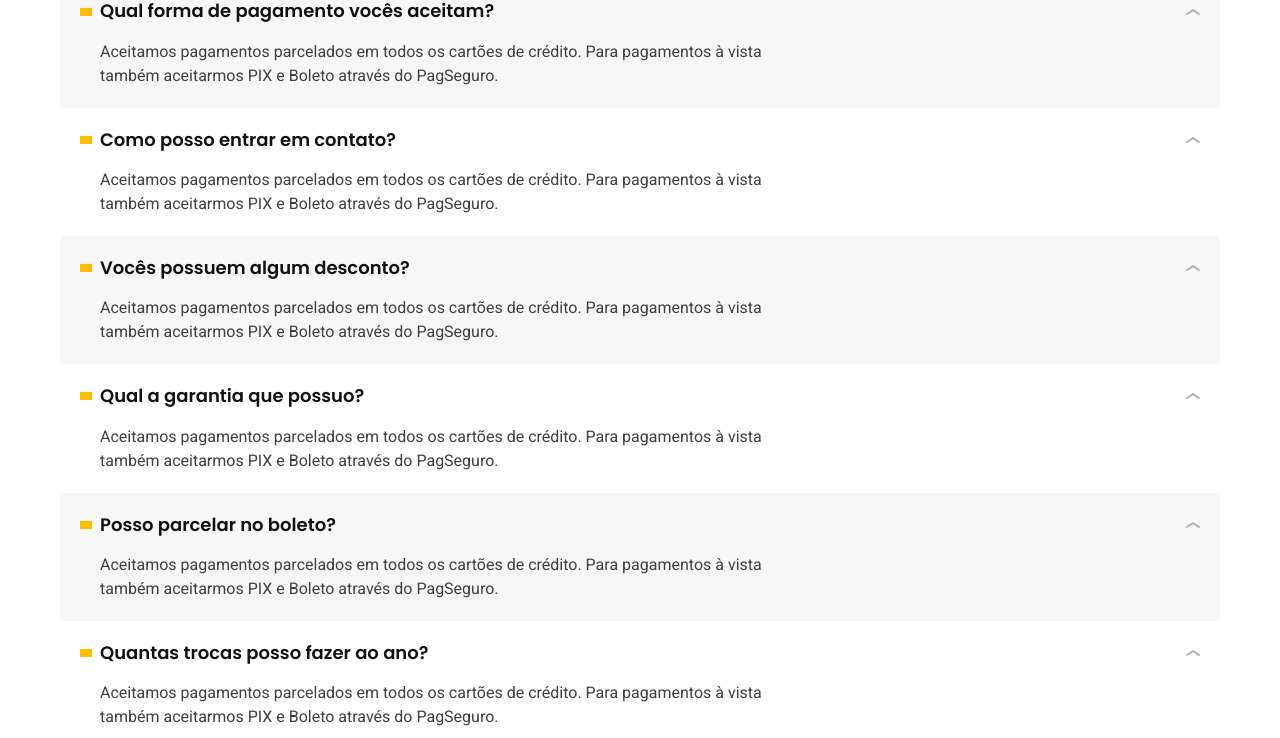
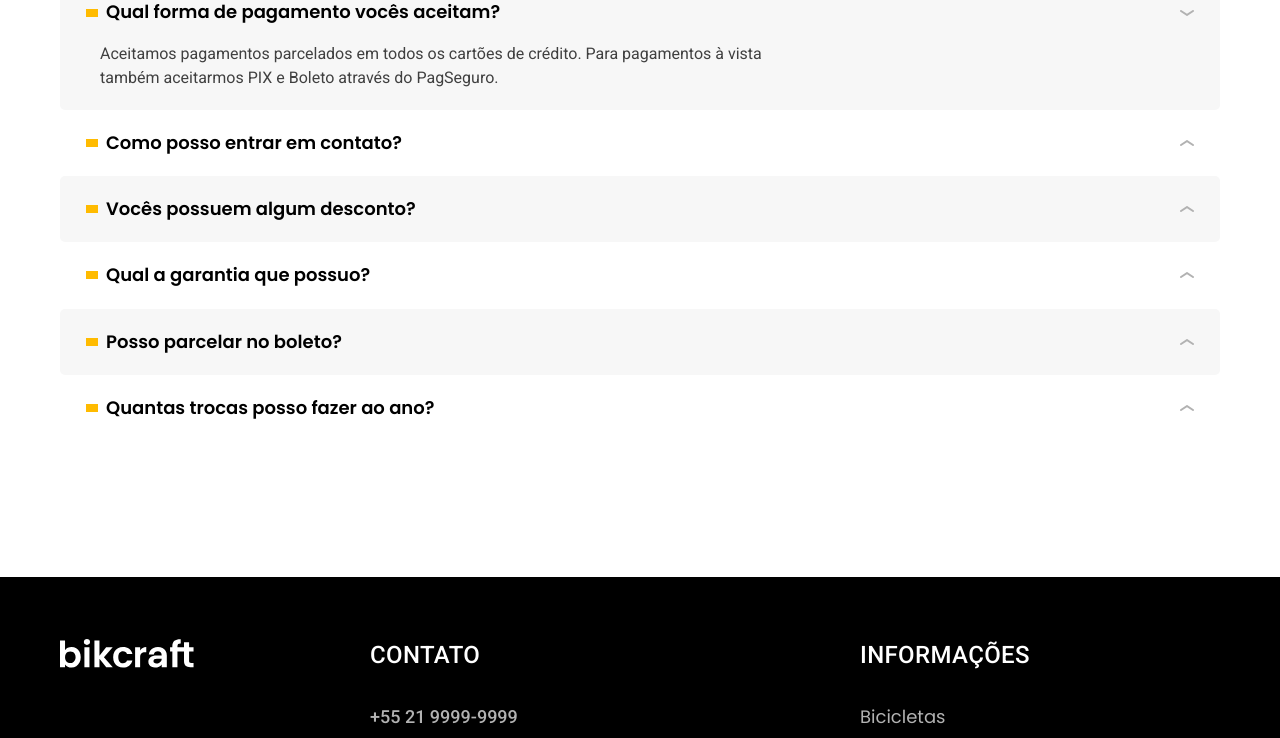
Before and after one commit to jottaveDev/bikcraft, a plain HTML site: page seguros.html in a window 1280 px wide. Shown: the part 1863-2601 px from the top of the page. Drawn offline with Linux system fonts and the light colour scheme; a script that the page names is missing; files whose address does not match are found by name.

Commit message:
perguntas js

```diff
--- a/css/seguros/perguntas.css
+++ b/css/seguros/perguntas.css
@@ -16,15 +16,19 @@
   background-color: var(--cor-1);
 }
 
-.perguntas dt {
+.perguntas button {
   display: grid;
   grid-template-columns: auto 1fr auto;
   gap: 8px;
   align-items: center;
   cursor: pointer;
+  border: none;
+  background: none;
+  width: 100%;
+  text-align: left;
 }
 
-.perguntas dt::before {
+.perguntas button::before {
   content: "";
   display: inline-block;
   width: 12px;
@@ -32,7 +36,7 @@
   background-color: var(--cor-p1);
 }
 
-.perguntas dt::after {
+.perguntas button::after {
   content: "";
   display: inline-block;
   width: 14px;
@@ -41,8 +45,17 @@
   transition: 0.3s;
 }
 
-.perguntas dt:hover::after {
+.perguntas button:hover::after,
+.perguntas button[aria-expanded="true"]::after {
   transform: rotate(180deg);
+}
+
+.perguntas dd {
+  display: none;
+}
+
+.perguntas dd.ativa {
+  display: block;
 }
 
 .perguntas dd {
--- a/seguros.html
+++ b/seguros.html
@@ -111,28 +111,28 @@
     <h2 class="font-1-xxl">perguntas frequentes<span class="cor-p1">.</span></h2>
     <dl>
       <div>
-        <dt class="font-1-m-b">Qual forma de pagamento vocês aceitam?</dt>
-        <dd class="font-2-s cor-9">Aceitamos pagamentos parcelados em todos os cartões de crédito. Para pagamentos à vista também aceitarmos PIX e Boleto através do PagSeguro.</dd>
+        <dt><button class="font-1-m-b" aria-controls="pergunta1" aria-expanded="true">Qual forma de pagamento vocês aceitam?</button></dt>
+        <dd id="pergunta1" class="font-2-s cor-9 ativa">Aceitamos pagamentos parcelados em todos os cartões de crédito. Para pagamentos à vista também aceitarmos PIX e Boleto através do PagSeguro.</dd>
       </div>
       <div>
-        <dt class="font-1-m-b">Como posso entrar em contato?</dt>
-        <dd class="font-2-s cor-9">Aceitamos pagamentos parcelados em todos os cartões de crédito. Para pagamentos à vista também aceitarmos PIX e Boleto através do PagSeguro.</dd>
+        <dt><button class="font-1-m-b" aria-controls="pergunta2" aria-expanded="false">Como posso entrar em contato?</button></dt>
+        <dd id="pergunta2" class="font-2-s cor-9">Aceitamos pagamentos parcelados em todos os cartões de crédito. Para pagamentos à vista também aceitarmos PIX e Boleto através do PagSeguro.</dd>
       </div>
       <div>
-        <dt class="font-1-m-b">Vocês possuem algum desconto?</dt>
-        <dd class="font-2-s cor-9">Aceitamos pagamentos parcelados em todos os cartões de crédito. Para pagamentos à vista também aceitarmos PIX e Boleto através do PagSeguro.</dd>
+        <dt><button class="font-1-m-b" aria-controls="pergunta3" aria-expanded="false">Vocês possuem algum desconto?</button></dt>
+        <dd id="pergunta3" class="font-2-s cor-9">Aceitamos pagamentos parcelados em todos os cartões de crédito. Para pagamentos à vista também aceitarmos PIX e Boleto através do PagSeguro.</dd>
       </div>
       <div>
-        <dt class="font-1-m-b">Qual a garantia que possuo?</dt>
-        <dd class="font-2-s cor-9">Aceitamos pagamentos parcelados em todos os cartões de crédito. Para pagamentos à vista também aceitarmos PIX e Boleto através do PagSeguro.</dd>
+        <dt><button class="font-1-m-b" aria-controls="pergunta4" aria-expanded="false">Qual a garantia que possuo?</button></dt>
+        <dd id="pergunta4" class="font-2-s cor-9">Aceitamos pagamentos parcelados em todos os cartões de crédito. Para pagamentos à vista também aceitarmos PIX e Boleto através do PagSeguro.</dd>
       </div>
       <div>
-        <dt class="font-1-m-b">Posso parcelar no boleto?</dt>
-        <dd class="font-2-s cor-9">Aceitamos pagamentos parcelados em todos os cartões de crédito. Para pagamentos à vista também aceitarmos PIX e Boleto através do PagSeguro.</dd>
+        <dt><button class="font-1-m-b" aria-controls="pergunta5" aria-expanded="false">Posso parcelar no boleto?</button></dt>
+        <dd id="pergunta5" class="font-2-s cor-9">Aceitamos pagamentos parcelados em todos os cartões de crédito. Para pagamentos à vista também aceitarmos PIX e Boleto através do PagSeguro.</dd>
       </div>
       <div>
-        <dt class="font-1-m-b">Quantas trocas posso fazer ao ano?</dt>
-        <dd class="font-2-s cor-9">Aceitamos pagamentos parcelados em todos os cartões de crédito. Para pagamentos à vista também aceitarmos PIX e Boleto através do PagSeguro.</dd>
+        <dt><button class="font-1-m-b" aria-controls="pergunta6" aria-expanded="false">Quantas trocas posso fazer ao ano?</button></dt>
+        <dd id="pergunta6" class="font-2-s cor-9">Aceitamos pagamentos parcelados em todos os cartões de crédito. Para pagamentos à vista também aceitarmos PIX e Boleto através do PagSeguro.</dd>
       </div>
     </dl>
   </article>
```
